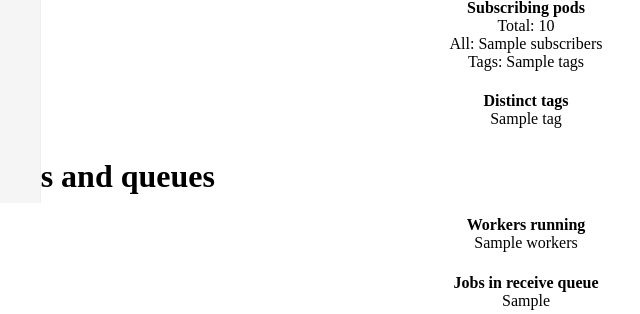
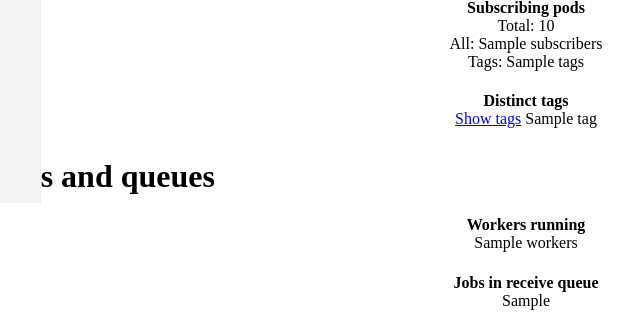
Before and after one commit to jaywink/social-relay, a Flask app: template social_relay/templates/index.html in a window 1280 px wide. Shown: the part 597-911 px from the top of the page, without its empty margins (114-754 px from the left). Run offline with Flask 2, Linux system fonts and the light colour scheme; the template is opened without the code that fills it: most values are stand-ins (such as "Sample title", 1, 10 or a date in 2020); parts of the project's set-up code (start-up, migrations or seed data) failed here and were passed over; some libraries are stand-ins or nearby versions.

Commit message:
Don't show tags list on initial load
It's bloody long and can be shown on click event.

```diff
--- /dev/null
+++ b/social_relay/static/project.js
@@ -0,0 +1,7 @@
+$(function() {
+    $("#show-tags-link").click(function(ev) {
+        $(ev.currentTarget).hide();
+        $('#tags-container').removeClass('hidden');
+        return false;
+    });
+});
--- a/social_relay/templates/index.html
+++ b/social_relay/templates/index.html
@@ -39,7 +39,8 @@
             </div>
             <div class="col-xs-12 col-sm-6 placeholder">
                 <h4>Distinct tags</h4>
-                <span class="text-muted">{{ subscriber_stats.tags|join(', ') }}</span>
+                <a id="show-tags-link" href="#">Show tags</a>
+                <span id="tags-container" class="text-muted hidden">{{ subscriber_stats.tags|join(', ') }}</span>
             </div>
         </div>
 
--- a/social_relay/templates/layout.html
+++ b/social_relay/templates/layout.html
@@ -20,12 +20,13 @@
 
     <!-- HTML5 shim and Respond.js for IE8 support of HTML5 elements and media queries -->
     <!--[if lt IE 9]>
-    <script src="https://oss.maxcdn.com/html5shiv/3.7.2/html5shiv.min.js"></script>
-    <script src="https://oss.maxcdn.com/respond/1.4.2/respond.min.js"></script>
+    <script src="//oss.maxcdn.com/html5shiv/3.7.2/html5shiv.min.js"></script>
+    <script src="//oss.maxcdn.com/respond/1.4.2/respond.min.js"></script>
     <![endif]-->
 
     <script src="{{ url_for('bower.static', filename='jquery/dist/jquery.min.js') }}"></script>
     <script src="{{ url_for('bower.static', filename='bootstrap/dist/js/bootstrap.min.js') }}"></script>
+    <script src="{{ url_for('static', filename='project.js') }}"></script>
 </head>
 
 <body>
```
